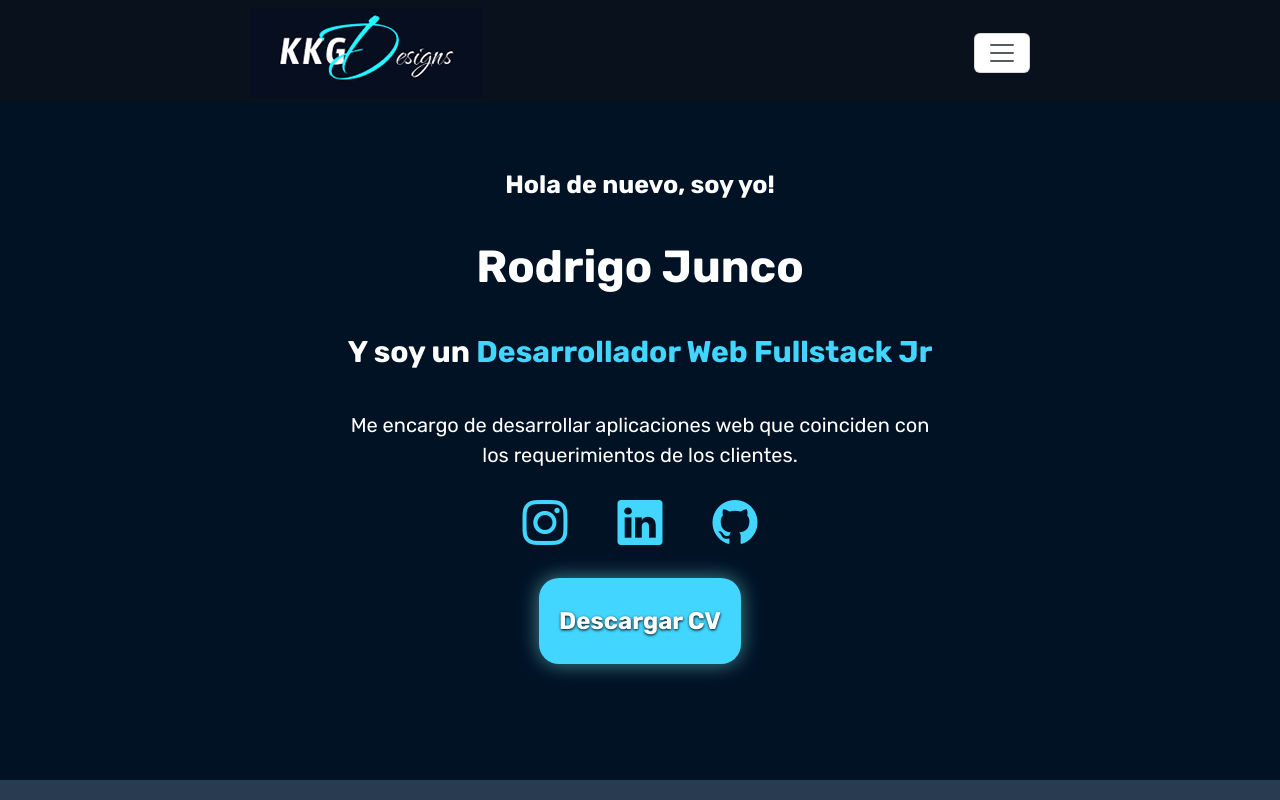
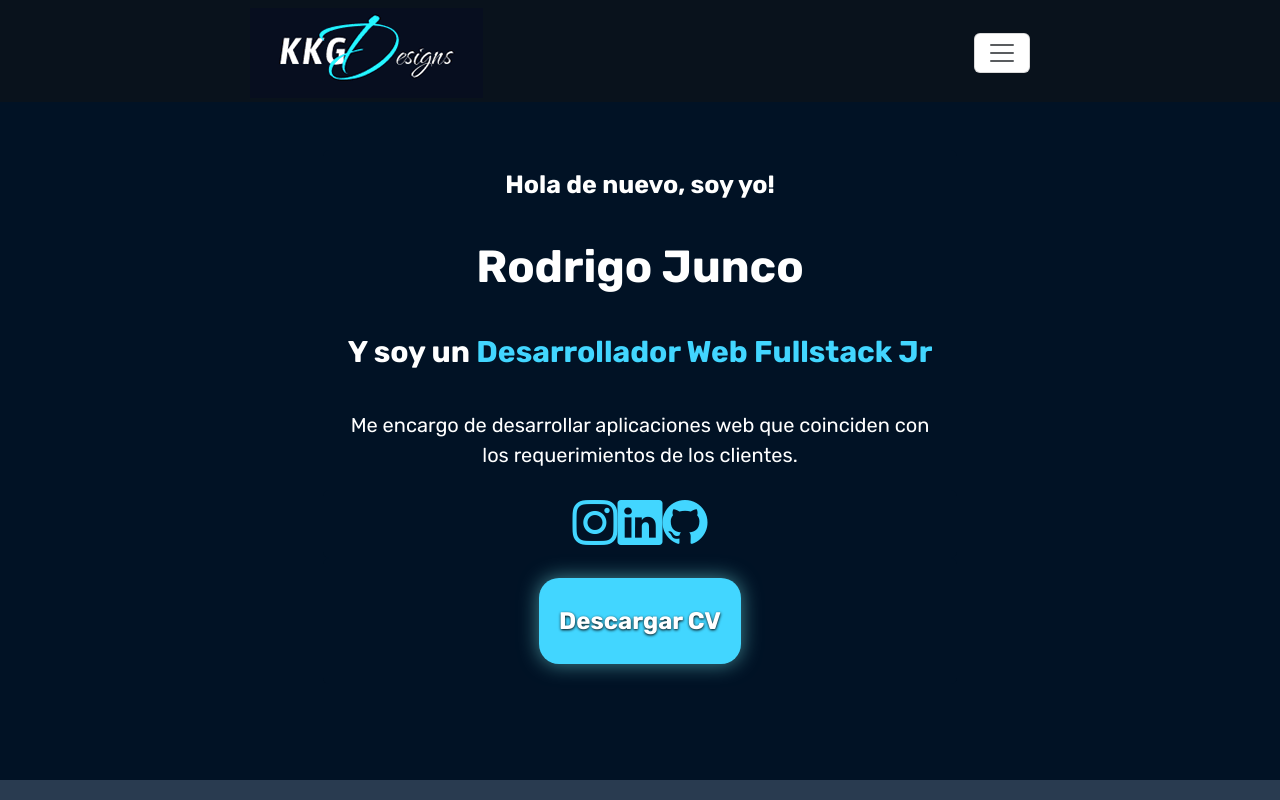
Before and after one commit to RPJunco/my-portfolio-react, a React (Vite) app: page / in a window 1280 px wide. Shown: the top 800 px of the page. Built offline with nearby package versions, Linux system fonts and the light colour scheme.

Commit message:
Se eliminaron estilos

```diff
--- a/src/App.css
+++ b/src/App.css
@@ -48,7 +48,6 @@
 /*Estilos aplicados al Hero*/
 
 .icons {
-  margin: 0px 25px;
   color: var(--hero-icon-color);
   font-size: 45px;
   transition: color 1.9s;
```
